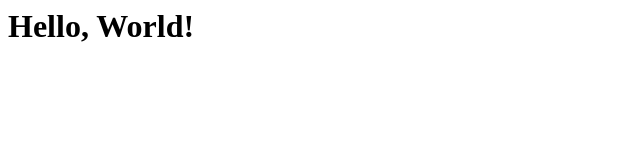
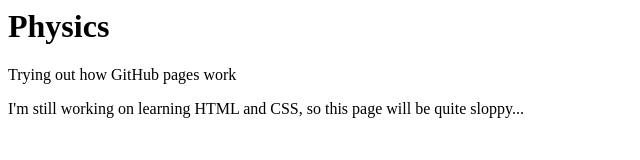
Before and after one commit to amanitta/physics, a plain HTML site: page index.html in a window 1280 px wide. Shown: the whole page, without its empty margins (0-640 px from the left). Drawn offline with Linux system fonts and the light colour scheme.

Commit message:
Update index.html

```diff
--- a/index.html
+++ b/index.html
@@ -1 +1,3 @@
-<h1>Hello, World!</h1>
+<h1>Physics</h1>
+<p>Trying out how GitHub pages work</p>
+<p>I'm still working on learning HTML and CSS, so this page will be quite sloppy...</p>
```
